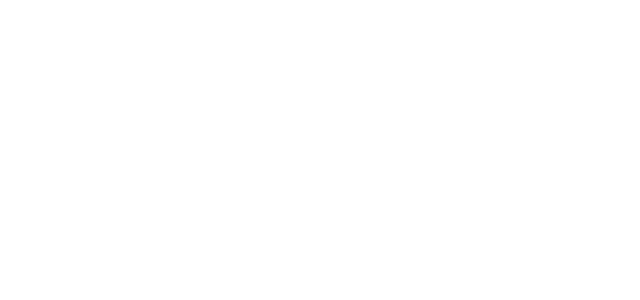
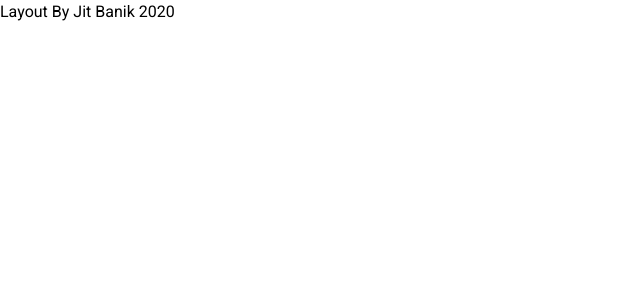
Before and after one commit to Howtoad/real-estate, a React (Create React App) app: page / in a window 1280 px wide. Before the commit this address had no page. Shown: the top 300 px of the page, without its empty margins (0-640 px from the left). Built offline with nearby package versions, Linux system fonts and the light colour scheme.

Commit message:
set index on route

```diff
--- a/src/index.js
+++ b/src/index.js
@@ -9,7 +9,7 @@
   <React.StrictMode>
     <BrowserRouter>
       <Routes>
-        <Route element={<App />}>
+        <Route index element={<App />}>
           {/* <Route path="/" element={<Home />} /> */}
         </Route>
       </Routes>
```
